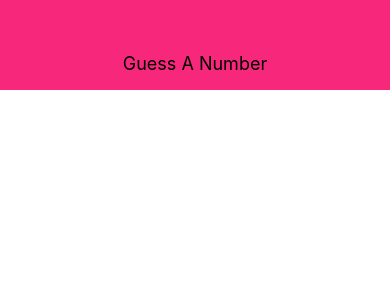
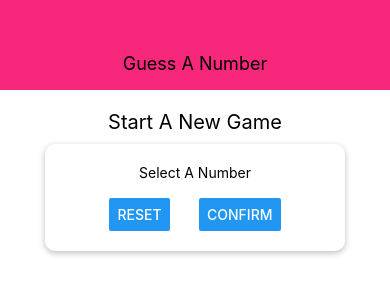
Before and after one commit to sajeebmahamed/guess-a-num-react-native, a React Native app: screen / in a window 390 px wide. Shown: the top 300 px of the page. Built offline with nearby package versions, Linux system fonts and the light colour scheme.

Commit message:
start game screen

```diff
--- a/App.js
+++ b/App.js
@@ -1,11 +1,13 @@
 import React from 'react';
 import { StyleSheet, View } from 'react-native';
 import Header from './components/Header';
+import StartGameScreen from './screens/StartGameScreen';
 
 export default function App() {
     return (
         <View style={styles.screen}>
             <Header title="Guess A Number" />
+            <StartGameScreen />
         </View>
     );
 }
--- /dev/null
+++ b/screens/StartGameScreen.js
@@ -0,0 +1,52 @@
+import React from 'react';
+import { Button, StyleSheet, Text, TextInput, View } from 'react-native';
+
+const StartGameScreen = () => (
+    <View style={styles.screen}>
+        <Text style={styles.title}> Start A New Game </Text>
+        <View style={styles.inputContainer}>
+            <Text> Select A Number </Text>
+            <TextInput />
+            <View style={styles.buttonContainer}>
+                <Button title="Reset" />
+                <Button title="Confirm" />
+            </View>
+        </View>
+    </View>
+);
+const styles = StyleSheet.create({
+    screen: {
+        flex: 1,
+        padding: 10,
+        alignItems: 'center',
+    },
+    title: {
+        fontSize: 20,
+        marginVertical: 10,
+    },
+    inputContainer: {
+        width: 300,
+        maxHeight: '80%',
+        alignItems: 'center',
+        // ios shadow style start
+        shadowColor: 'black',
+        shadowOffset: { width: 0, height: 2 },
+        shadowRadius: 6,
+        shadowOpacity: 0.26,
+        // ios shadow style end
+        // adroid shadow style start
+        elevation: 8,
+        backgroundColor: 'white',
+        padding: 20,
+        borderRadius: 10,
+        // adroid shadow style start
+    },
+    buttonContainer: {
+        flexDirection: 'row',
+        width: '100%',
+        justifyContent: 'space-evenly',
+        paddingHorizontal: 15,
+    },
+});
+
+export default StartGameScreen;
```
